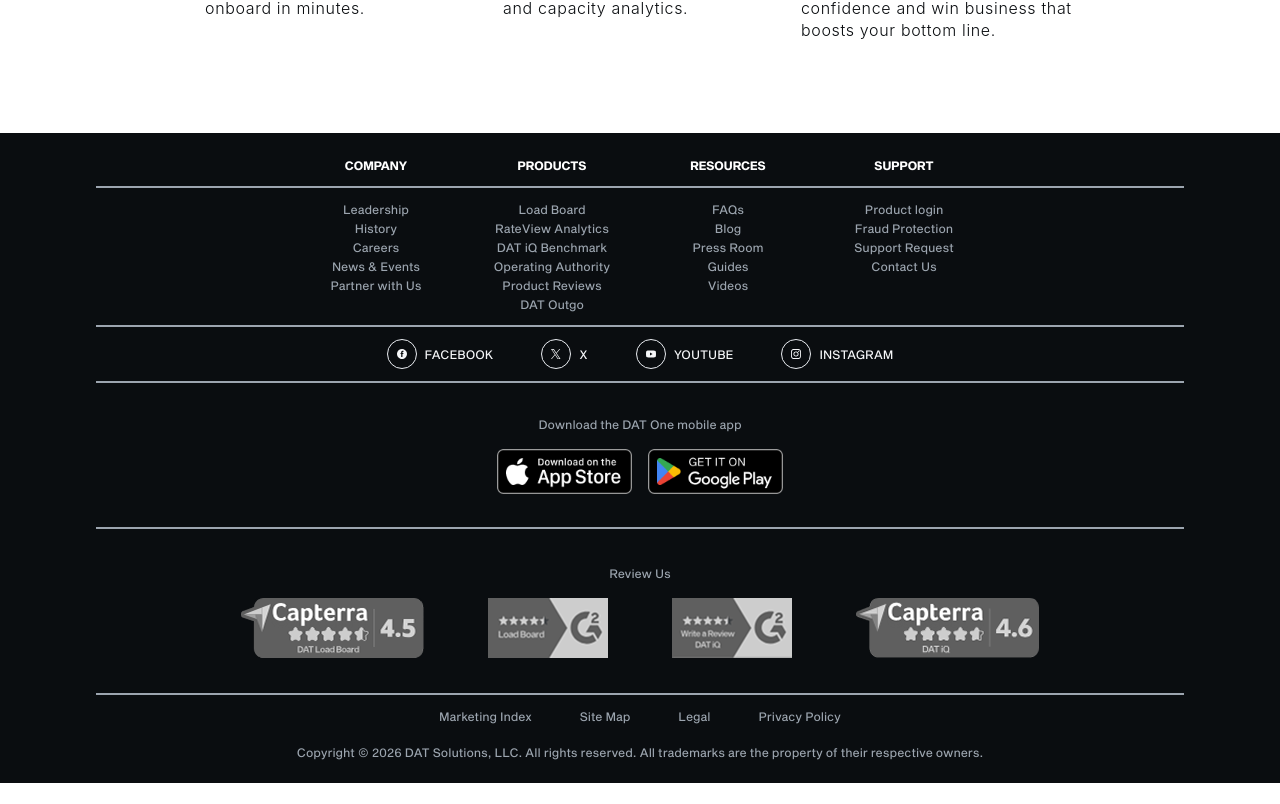
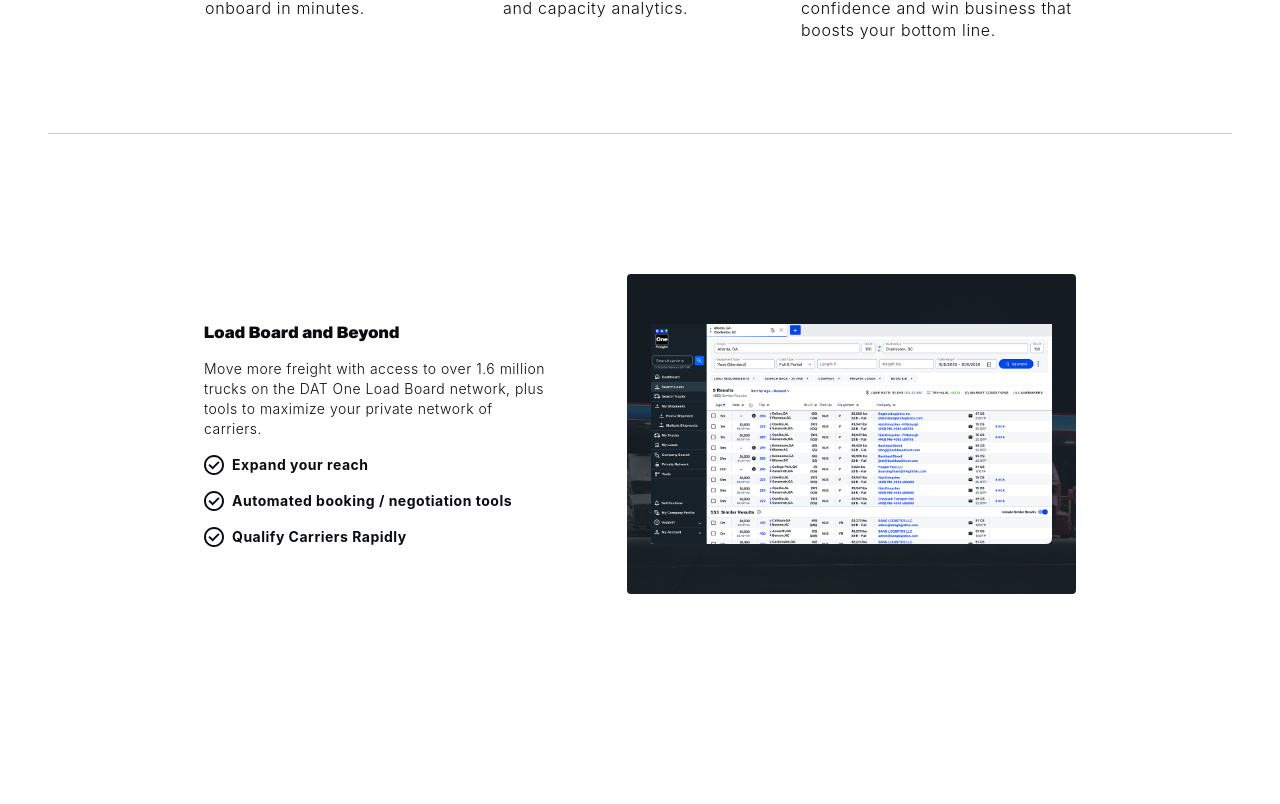
Before and after one commit to jblossomweb/dat-figma-demo, a Next.js app: page / in a window 1280 px wide. Shown: the part 1136-1940 px from the top of the page. Built offline with nearby package versions, Linux system fonts and the light colour scheme.

Commit message:
implement Spotlights on page

```diff
--- a/app/page.tsx
+++ b/app/page.tsx
@@ -7,6 +7,7 @@ import PageFooter from '@/components/PageFooter';
 
 import Hero from '@/components/Hero';
 import Features from '@/components/Features';
+import Spotlights from '@/components/Spotlights';
 
 export default function Home() {
   return (
@@ -15,6 +16,7 @@ export default function Home() {
       <PageContent>
         <Hero hero={content.hero} />
         <Features features={content.features} />
+        <Spotlights spotlights={content.spotlights} />
       </PageContent>
       <PageFooter footer={content.footer} />
       <PageCta cta={content.cta} />
```
